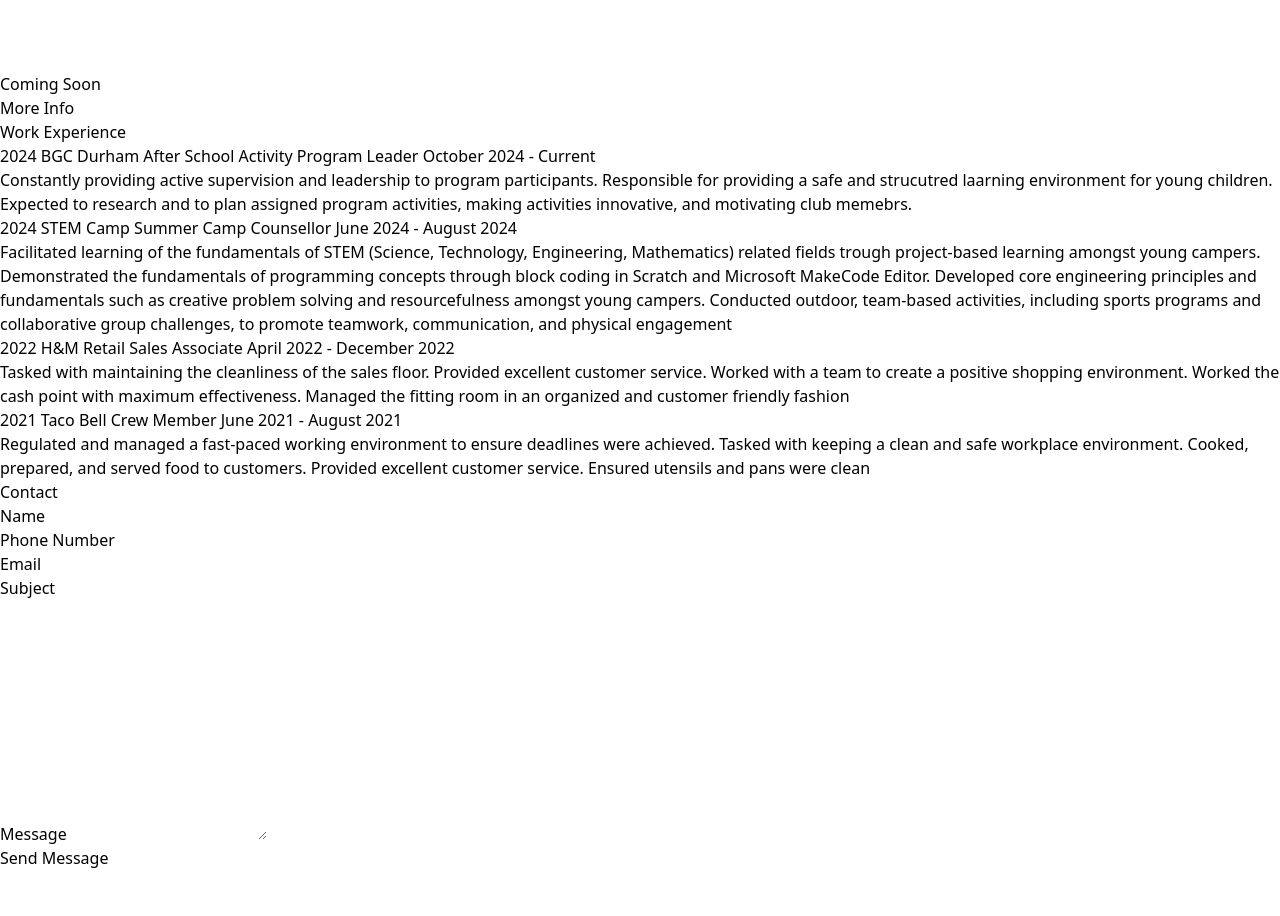
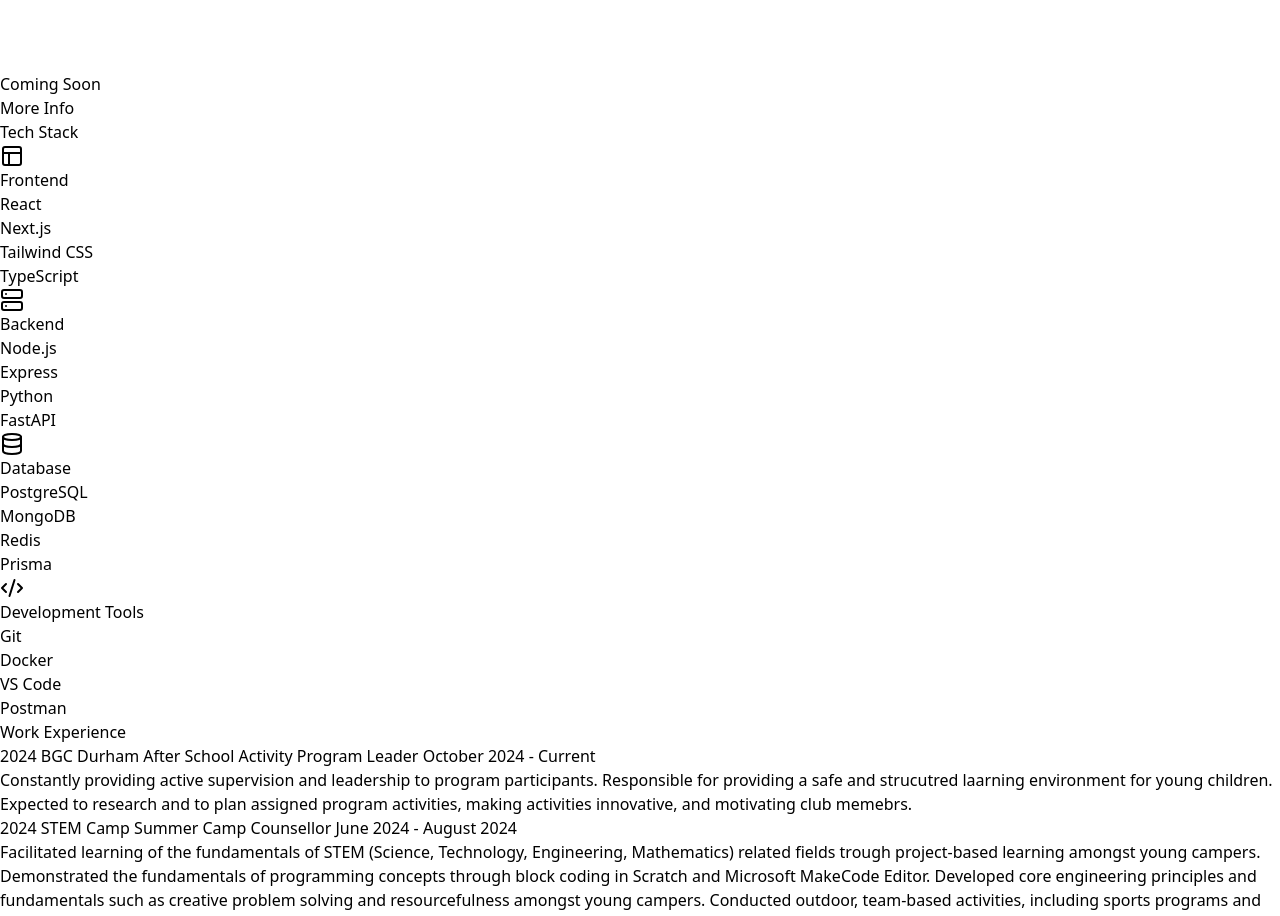
Before and after one commit to arryllopez/portfolio-lawrenceLopez, a React (Vite) app: page / in a window 1280 px wide. Shown: the part 6760-7676 px from the top of the page. Before the commit the page ends 7630 px from the top, so only its background shows below. Built offline with nearby package versions, Linux system fonts and the light colour scheme.

Commit message:
Added a tech stack section

```diff
--- a/package.json
+++ b/package.json
@@ -13,6 +13,7 @@
   "dependencies": {
     "@tabler/icons-react": "^3.19.0",
     "framer-motion": "^11.11.9",
+    "lucide-react": "^0.475.0",
     "react": "^18.3.1",
     "react-dom": "^18.3.1",
     "react-icons": "^5.3.0",
--- a/src/App.jsx
+++ b/src/App.jsx
@@ -5,6 +5,7 @@
 import Projects from './components/Projects'
 import Contact from './components/Contact'
 import AboutMe from './components/About'
+import TechStack from './components/techStack'
 
 
 function App() {
@@ -14,6 +15,7 @@
       <Main/>
       <AboutMe />
       <Projects/>
+      <TechStack/>
 
       <Work />
 
--- /dev/null
+++ b/src/components/techStack.jsx
@@ -0,0 +1,56 @@
+import { Code2, Database, Layout, Server } from "lucide-react"
+
+const TechStack = () => {
+  const technologies = [
+    {
+      category: "Frontend",
+      icon: <Layout className="w-6 h-6" />,
+      techs: ["React", "Next.js", "Tailwind CSS", "TypeScript"],
+    },
+    {
+      category: "Backend",
+      icon: <Server className="w-6 h-6" />,
+      techs: ["Node.js", "Express", "Python", "FastAPI"],
+    },
+    {
+      category: "Database",
+      icon: <Database className="w-6 h-6" />,
+      techs: ["PostgreSQL", "MongoDB", "Redis", "Prisma"],
+    },
+    {
+      category: "Development Tools",
+      icon: <Code2 className="w-6 h-6" />,
+      techs: ["Git", "Docker", "VS Code", "Postman"],
+    },
+  ]
+
+  return (
+    <section className="py-16 px-4 md:px-6">
+      <div className="max-w-6xl mx-auto">
+        <h2 className="text-4xl font-bold text-center mb-12 text-orange-600">Tech Stack</h2>
+        <div className="grid grid-cols-1 md:grid-cols-2 lg:grid-cols-4 gap-8">
+          {technologies.map((tech) => (
+            <div
+              key={tech.category}
+              className="bg-white rounded-lg p-6 shadow-lg hover:shadow-xl transition-shadow duration-300"
+            >
+              <div className="flex items-center gap-3 mb-4">
+                {tech.icon}
+                <h3 className="text-xl font-semibold">{tech.category}</h3>
+              </div>
+              <ul className="space-y-2">
+                {tech.techs.map((item) => (
+                  <li key={item} className="text-gray-600 hover:text-orange-600 transition-colors duration-200">
+                    {item}
+                  </li>
+                ))}
+              </ul>
+            </div>
+          ))}
+        </div>
+      </div>
+    </section>
+  )
+}
+
+export default TechStack
```
Also changed, not shown: 1 other file (tests, documents, lock files or other folders).
